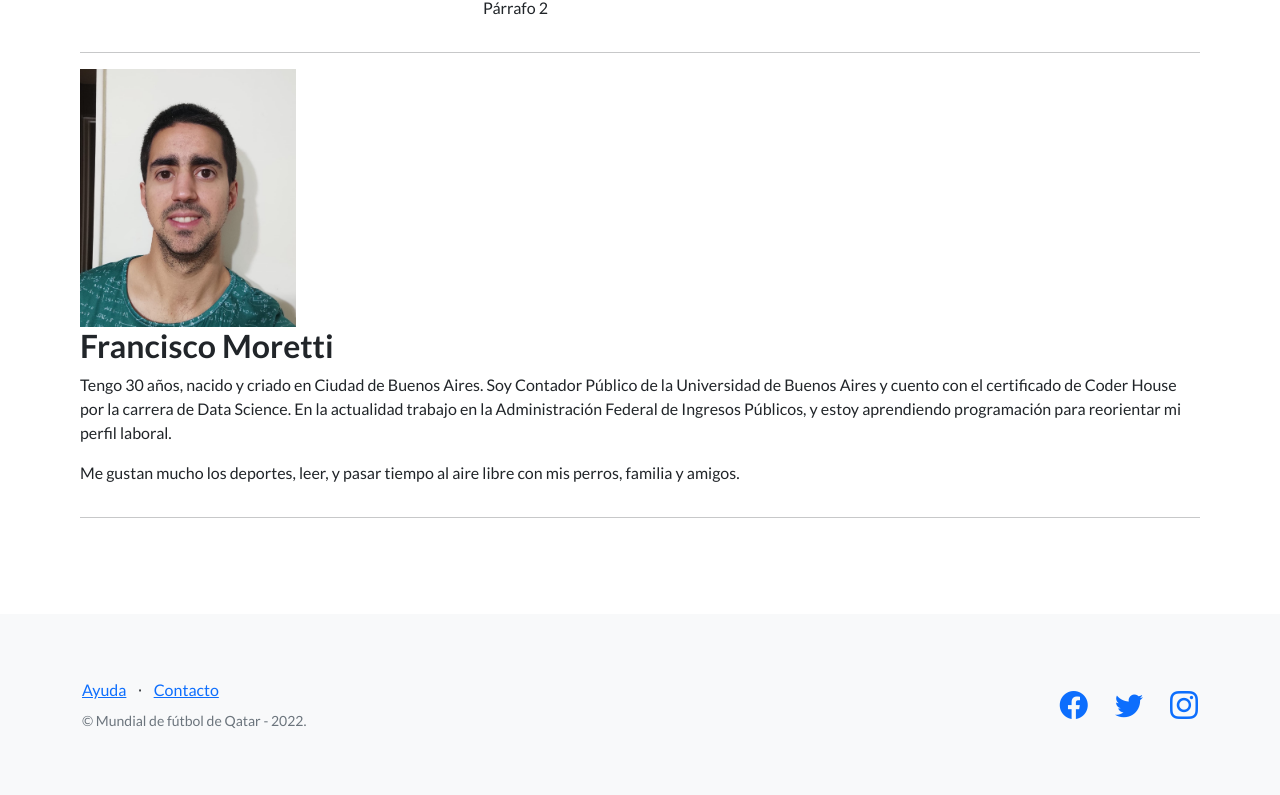
After one commit to FeliElosu/WorldClassTourism, a Django app: page /about-us/ in a window 1280 px wide. The commit adds this page. Shown: the part 1237-2032 px from the top of the page. Run offline with Django 4.2, Linux system fonts and the light colour scheme; some libraries are stand-ins or nearby versions.

Commit message:
Se incorpora About Us y mejoras generales

```diff
--- a/AppMundial/urls.py
+++ b/AppMundial/urls.py
@@ -2,7 +2,7 @@ from django.urls import path
 from . import views
 #URLS para el Blog
 urlpatterns = [
-    path('blog/', views.PostList.as_view(), name='blog'),
+    path('pages/', views.PostList.as_view(), name='blog'),
     path('nuevo/', views.CreatePost.as_view(), name='New'),
     path('<pk>/', views.PostDetails.as_view(), name='Detail'),
     path('editar/<pk>/', views.ModifyPost.as_view(), name='post_Edit'),
--- a/AppMundial/views.py
+++ b/AppMundial/views.py
@@ -23,7 +23,7 @@ class CreatePost(CreateView):
     model=Posts
     success_url = reverse_lazy('blog')
     template_name = 'AppMundial/03-2-createpost.html'
-    fields = ['titulo', 'equipo', 'posteo', 'autor','image' ]
+    fields = ['titulo', 'equipo', 'posteo', 'image' ]
 class ModifyPost(UpdateView):
     model=Posts
     template_name = 'AppMundial/03-4-editpost.html'
--- a/ProyectoMundial/settings.py
+++ b/ProyectoMundial/settings.py
@@ -105,7 +105,7 @@ AUTH_PASSWORD_VALIDATORS = [
 # Internationalization
 # https://docs.djangoproject.com/en/4.1/topics/i18n/
 
-LANGUAGE_CODE = 'en-us'
+LANGUAGE_CODE = 'es-es'
 
 TIME_ZONE = 'UTC'
 
@@ -117,10 +117,10 @@ USE_TZ = True
 # Static files (CSS, JavaScript, Images)
 # https://docs.djangoproject.com/en/4.1/howto/static-files/
 
-STATIC_URL = 'static/'
+STATIC_URL = '/static/'
 
 STATICFILES_DIRS = (
-   BASE_DIR, 'static',
+   BASE_DIR, '/static/',
 )
 
 # Default primary key field type
--- a/ProyectoMundial/urls.py
+++ b/ProyectoMundial/urls.py
@@ -19,7 +19,7 @@ from django.conf import settings
 from django.contrib import admin
 from django.urls import path, include
 from django.conf.urls.static import static
-from ProyectoMundial.views import login_request, register,  agregar_avatar, ProfileUpdateView,  estadios, selecciones, home, Logout
+from ProyectoMundial.views import login_request, register,  agregar_avatar, ProfileUpdateView,  estadios, selecciones, home, Logout, integrantes
 
 urlpatterns = [
     path('admin/', admin.site.urls),
@@ -36,6 +36,8 @@ urlpatterns = [
     path('', home, name="home"),
     path('selecciones/', selecciones, name="selecciones"),
     path('estadios/', estadios, name="estadios"),
+    #About US
+    path('about-us/', integrantes , name="about_us"),
     ]
 
 urlpatterns += static(settings.MEDIA_URL, document_root=settings.MEDIA_ROOT)
--- a/ProyectoMundial/views.py
+++ b/ProyectoMundial/views.py
@@ -78,7 +78,7 @@ def login_request(request):
 
 class Logout(LogoutView):
     template_name = 'AppMundial/06-2-logout.html'
-    success_url = reverse_lazy('home')
+
 
 # Views de Pestañas
 
@@ -90,3 +90,6 @@ def selecciones(request):
 
 def estadios(request):
     return render(request, "AppMundial/05-estadios.html")
+
+def integrantes(request):
+    return render(request, "AppMundial/08-about_us.html")
--- a/templates/AppMundial/01-plantilla_base.html
+++ b/templates/AppMundial/01-plantilla_base.html
@@ -32,6 +32,7 @@
                 <a class="navbar-brand" href="{% url 'blog' %}">BLOG</a>
                 <a class="navbar-brand" href="{% url 'selecciones' %}">SELECCIONES</a>
                 <a class="navbar-brand" href="{% url 'estadios' %}">ESTADIOS</a>
+                <a class="navbar-brand" href="{% url 'about_us' %}">ABOUT US</a>
                 {% if not request.user.is_authenticated %}
                 <button type="button" class="btn btn-primary"><a href="{% url 'login' %}" style="color:white; text-decoration:none;">ENTRAR</a></button></li>
                 <button type="button" class="btn btn-primary" style="margin-left: 10px;"><a href="{% url 'register' %}" style="color:white; text-decoration:none;">REGISTRARSE</a></button></li>
@@ -80,7 +81,7 @@
                                 <a href="https://www.facebook.com/FutbolMundialNoticias/"><i class="bi-facebook fs-3"></i></a>
                             </li>
                             <li class="list-inline-item me-4">
-                                <a href="#!"><i class="bi-twitter fs-3"></i></a>
+                                <a href="https://twitter.com/FIFAWorldCup"><i class="bi-twitter fs-3"></i></a>
                             </li>
                             <li class="list-inline-item">
                                 <a href="https://www.instagram.com/fifaworldcup/?hl=es"><i class="bi-instagram fs-3"></i></a>
--- a/templates/AppMundial/03-blog.html
+++ b/templates/AppMundial/03-blog.html
@@ -24,8 +24,9 @@
     {% for Posts in object_list %}
     <div class="post-preview">
         <h2 class="post-title">{{Posts.titulo}}</h2>
-        <h3 class="post-subtitle">{{Posts.equipo}}</h3>
-        <p class="post-meta">{{Posts.creado}}</p>
+        <h4 class="post-subtitle">{{Posts.equipo}}</h4>
+        <p class="post-meta"> Usuario: {{Posts.autor}}</p>
+        <p class="post-meta"> Fecha: {{Posts.creado}}</p>
         <p>
             <button type="button" class="btn btn-primary"><a href="{% url 'Detail' Posts.id %}" style="color:white; text-decoration:none;">Leer más</a></button>
             {% if user.is_superuser %}
--- /dev/null
+++ b/templates/AppMundial/08-about_us.html
@@ -0,0 +1,49 @@
+{% extends "AppMundial/01-plantilla_base.html" %}
+
+{% block contenido_base %}
+{% load static %}
+
+<header class="masthead" style="background-image: url('https://static01.nyt.com/images/2022/03/31/multimedia/world-cup-explainer/world-cup-explainer-superJumbo.jpg?quality=75&auto=webp)">
+    <div class="container position-relative px-4 px-lg-5">
+        <div class="site-heading">
+        <h1>About Us</h1>
+        <h2>¿Quiénes somos?</h2>
+        <p><b>Una breve descripción de los integrantes del proyecto.</b></p>
+        </div>
+    </div>
+</header>
+<hr>
+
+<div style="display:inline-block;vertical-align:top;">
+    <img src="{% static 'AppMundial/static/AppMundial/assets/img/FranT.jpeg'%}" align="left" alt="FranT" style="width:30%" align="">
+</div>
+<div style="display:inline-block;">
+    <h2>Francisco Terrile</h2>
+    <p>Tengo 25 años y vivo en Pilar, Provincia de Buenos Aires. Me recibí de Licenciado en Administración de Empresas en la Universidad Austral. </p>
+    <p>En mi tiempo libre me gusta jugar al fútbol, ir al gimnasio y andar en bicicleta. Decidí comenzar en el mundo de la programación, empezando por Python. Me gustaría seguir adquiriendo conocimientos y desarrollando habilidades para poder desarrollar mi propia página web.</p>
+</div>
+
+<hr>
+<div style="display:inline-block;vertical-align:top;">
+    <img src="{% static 'AppMundial/static/AppMundial/assets/img/GuilleA.jpeg'%}" align="left" alt="GuilleA" style="width:30%" align="">
+</div>
+<div style="display:inline-block;">
+    <h2>Guillermo Acuña</h2>
+    <p>Párrafo 1</p>
+    <p>Párrafo 2</p>
+</div>
+
+<hr>
+<div style="display:inline-block;vertical-align:top;">
+    <img src="{% static 'AppMundial/static/AppMundial/assets/img/FranM.jpeg'%}" align="left" alt="FranM" style="width:20%" align="">
+</div>
+<div style="display:inline-block;">
+    <h2>Francisco Moretti</h2>
+    <p>Tengo 30 años, nacido y criado en Ciudad de Buenos Aires. Soy Contador Público de la Universidad de Buenos Aires y cuento con el certificado de Coder House por la carrera de Data Science. En la actualidad trabajo en la Administración Federal de Ingresos Públicos, y estoy aprendiendo programación para reorientar mi perfil laboral.</p>
+    <p>Me gustan mucho los deportes, leer, y pasar tiempo al aire libre con mis perros, familia y amigos.  </p>
+</div>
+<hr>
+
+</html>
+
+{% endblock contenido_base %}
```
Also changed, not shown: templates/AppMundial/06-2-logout.html (+16 -1 lines), AppMundial/static/AppMundial/assets/img/FranM.jpeg (added), AppMundial/static/AppMundial/assets/img/FranT.jpeg (added), db.sqlite3, media/thumbnail/batman.png (added), media/thumbnail/batman_8TM218M.png (added), media/thumbnail/batman_KZooUkz.png (added), media/thumbnail/batman_NA5BQkV.png (added).
